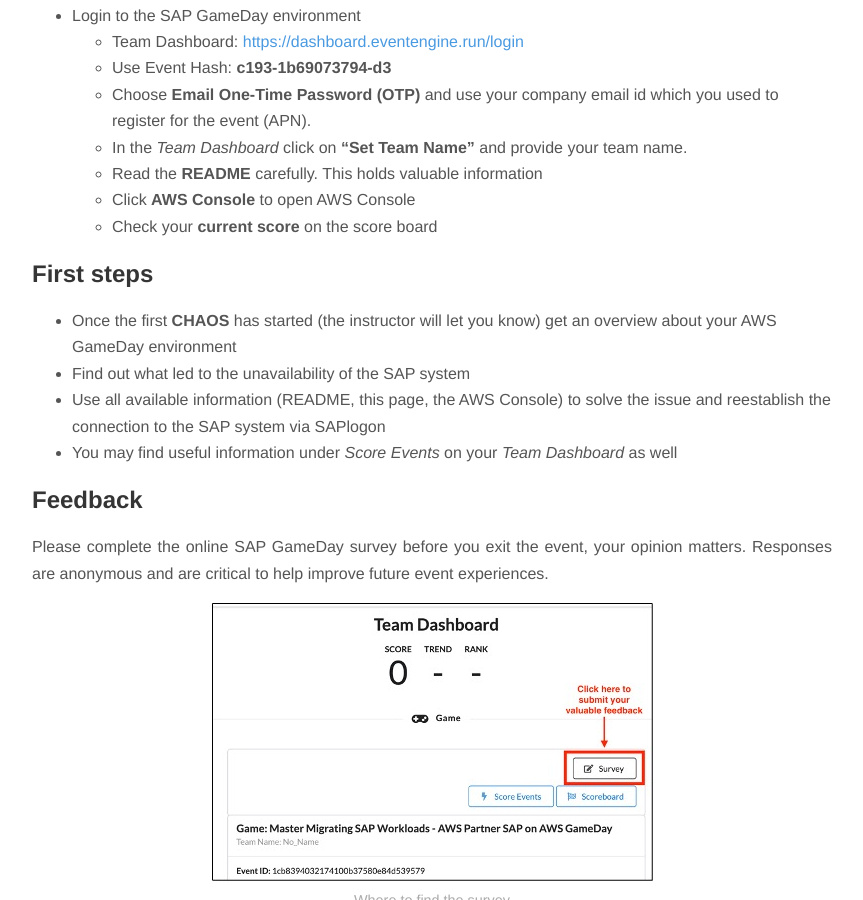
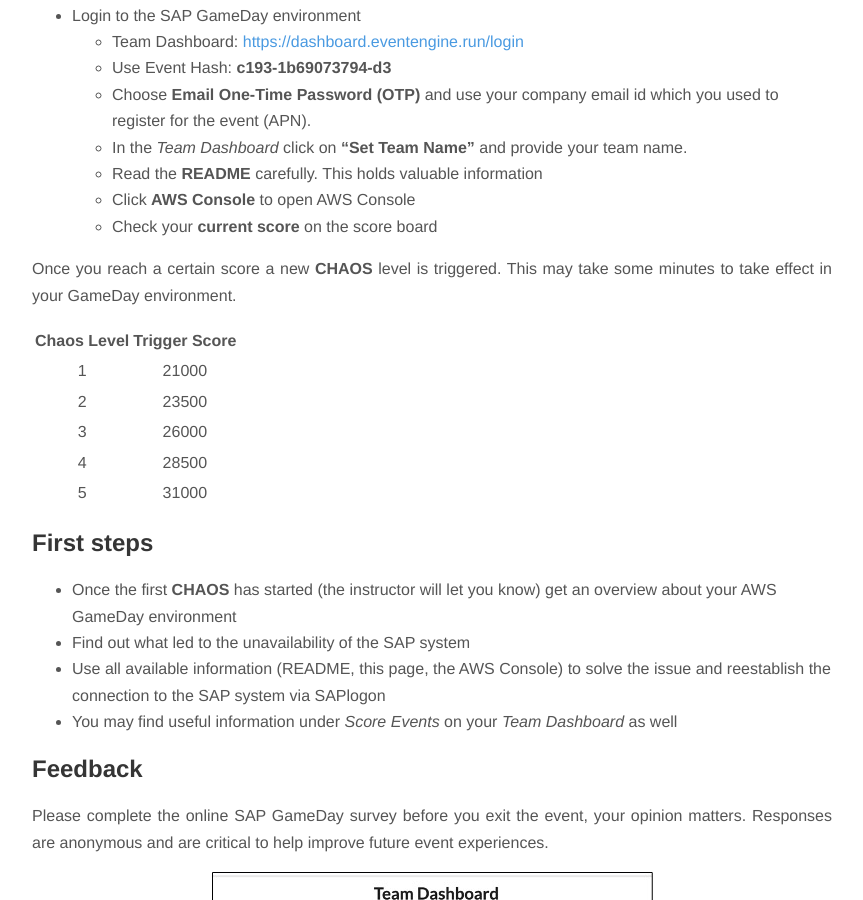
Before and after one commit to pauler285/pauler285.github.io, a Jekyll site: the page built from _posts/2022-06-16-aws-sap-gameday.md, in a window 1280 px wide and 900 px high, scrolled down 2141 px. Shown: the whole window, without its empty margins (208-1071 px from the left). Built offline with Jekyll 4.4.1, drawn with Linux system fonts in a browser that asks for light colours; nearby versions of some CDN libraries.

Commit message:
Added table

```diff
--- a/_posts/2022-06-16-aws-sap-gameday.md
+++ b/_posts/2022-06-16-aws-sap-gameday.md
@@ -59,6 +59,16 @@ You’ll be introduced to 5 different **CHAOS** at different intervals. As soon
     * Click **AWS Console** to open AWS Console
     * Check your **current score** on the score board
 
+Once you reach a certain score a new **CHAOS** level is triggered. This may take some minutes to take effect in your GameDay environment.
+
+| Chaos Level | Trigger Score |
+|:-----------:|:-------------:|
+|      1      |     21000     |
+|      2      |     23500     |
+|      3      |     26000     |
+|      4      |     28500     |
+|      5      |     31000     |
+
 ## First steps
 
 * Once the first **CHAOS** has started (the instructor will let you know) get an overview about your AWS GameDay environment
```
